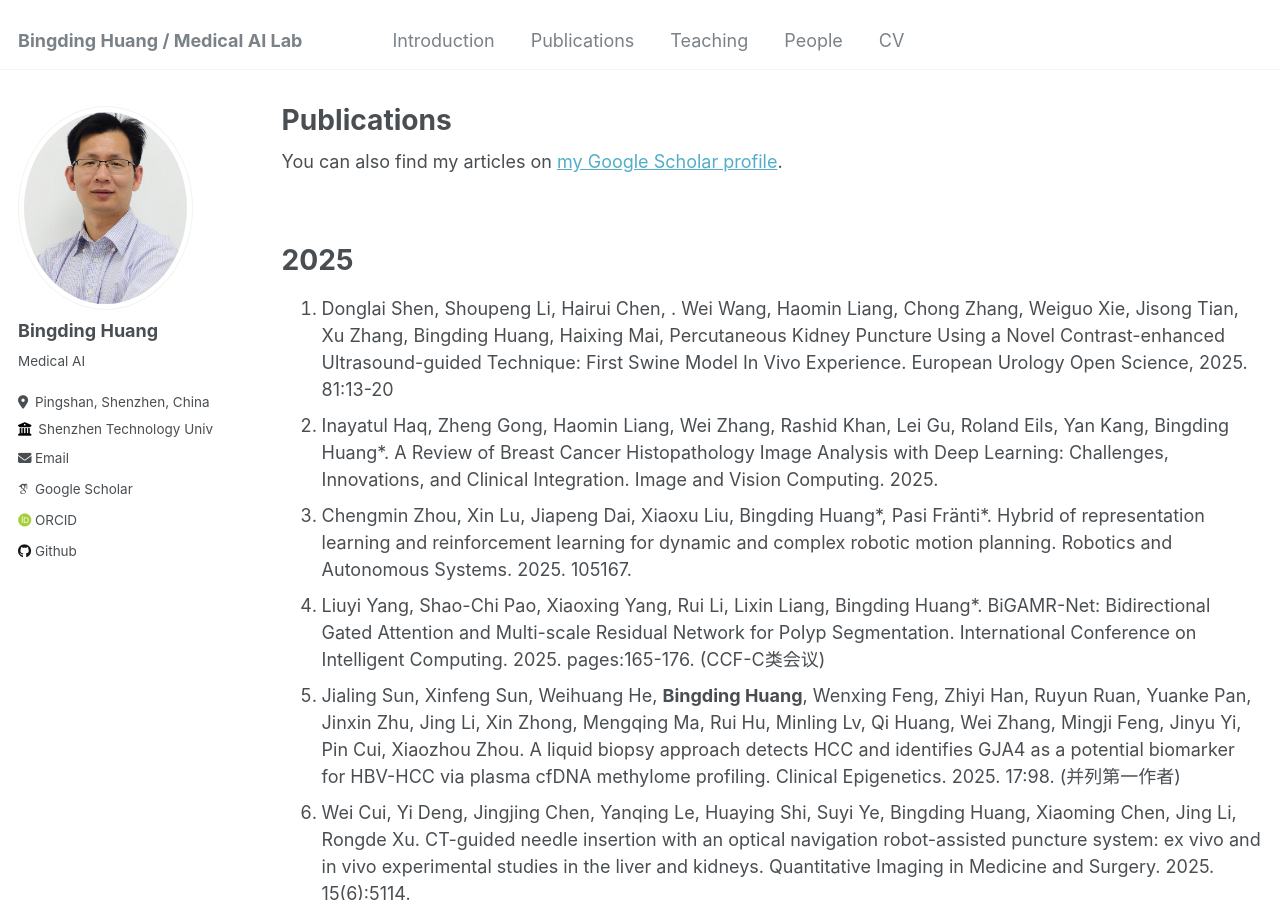
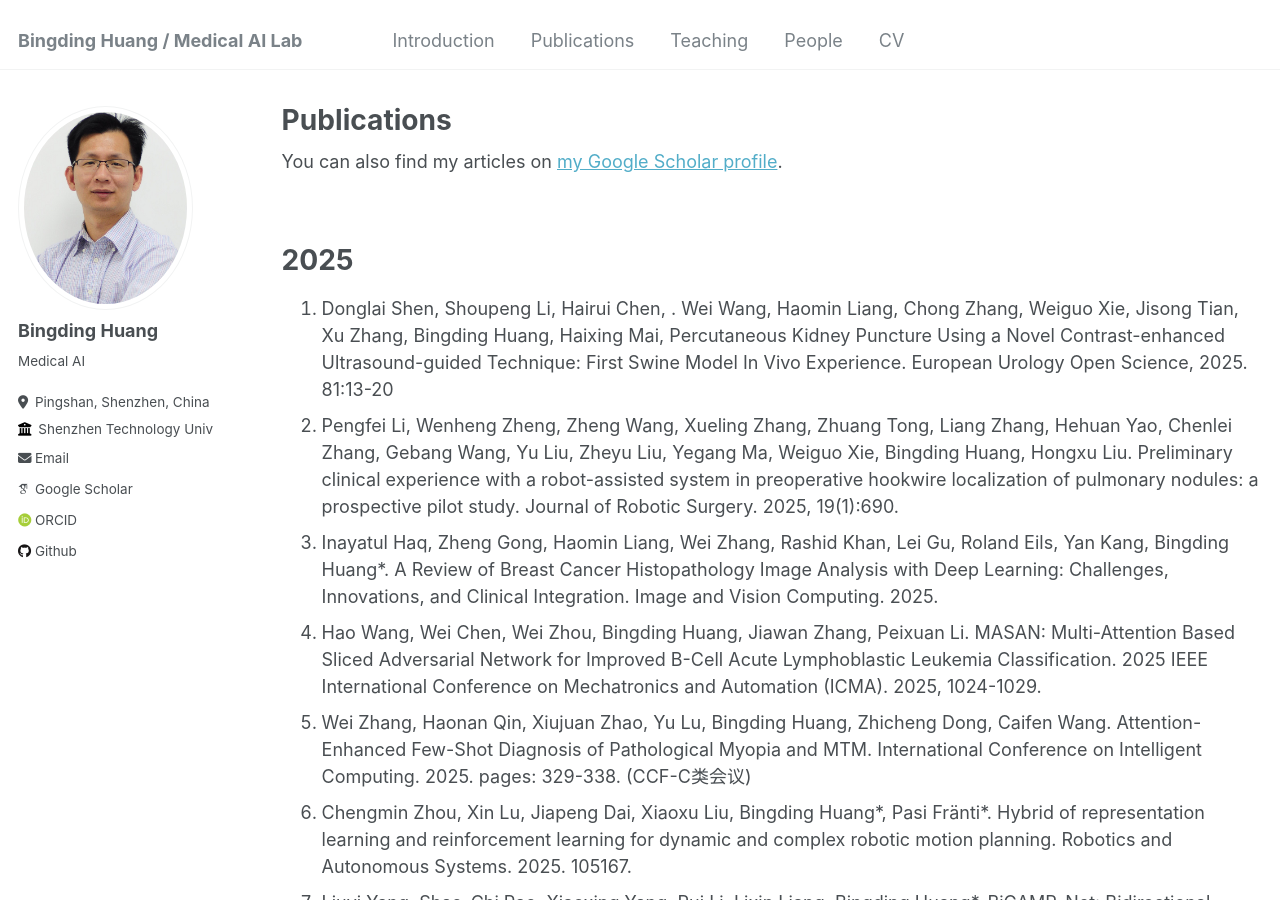
Before and after one commit to bingding/bingding.github.io, a Jekyll site: the page built from _pages/publications.md, in a window 1280 px wide and 900 px high. Built offline with Jekyll 4.4.1, drawn with Linux system fonts in a browser that asks for light colours; some web fonts are replaced.

Commit message:
add publications in 2025

```diff
--- a/_pages/introduction.html
+++ b/_pages/introduction.html
@@ -19,9 +19,10 @@ author_profile: true
 <h1> 研究领域</h1>
 <br>
 
-大模型微调技术、医学大模型、智能手术机器人，人工智能、深度学习、医疗影像学、大数据技术与应用、生物信息学、癌症早筛、精准医学、AI制药等
+大模型微调技术、医学大模型、智能手术机器人、人工智能、深度学习、医疗影像学、大数据技术与应用、生物信息学、癌症早筛、精准医学、AI制药等
 <br>
 <br>
 招收博士后和交流博士生
 <br>
 We  are hiring postdocs or joint PhD students in medical AI and LLM, please send me an email (huangbingding@sztu.edu.cn) if you are interested.
+<br>
--- a/_pages/publications.md
+++ b/_pages/publications.md
@@ -18,7 +18,13 @@ author_profile: true
 <li>
 Donglai Shen, Shoupeng Li, Hairui Chen, . Wei Wang, Haomin Liang, Chong Zhang, Weiguo Xie, Jisong Tian, Xu Zhang, Bingding Huang, Haixing Mai, Percutaneous Kidney Puncture Using a Novel Contrast-enhanced Ultrasound-guided Technique: First Swine Model In Vivo Experience. European Urology Open Science, 2025. 81:13-20
 <li>
+Pengfei Li, Wenheng Zheng, Zheng Wang, Xueling Zhang, Zhuang Tong, Liang Zhang, Hehuan Yao, Chenlei Zhang, Gebang Wang, Yu Liu, Zheyu Liu, Yegang Ma, Weiguo Xie, Bingding Huang, Hongxu Liu. Preliminary clinical experience with a robot-assisted system in preoperative hookwire localization of pulmonary nodules: a prospective pilot study. Journal of Robotic Surgery. 2025, 19(1):690.
+<li>
 Inayatul Haq, Zheng Gong, Haomin Liang, Wei Zhang, Rashid Khan, Lei Gu, Roland Eils, Yan Kang, Bingding Huang*. A Review of Breast Cancer Histopathology Image Analysis with Deep Learning: Challenges, Innovations, and Clinical Integration. Image and Vision Computing. 2025.
+<li>
+Hao Wang, Wei Chen, Wei Zhou, Bingding Huang, Jiawan Zhang, Peixuan Li. MASAN: Multi-Attention Based Sliced Adversarial Network for Improved B-Cell Acute Lymphoblastic Leukemia Classification. 2025 IEEE International Conference on Mechatronics and Automation (ICMA). 2025, 1024-1029.
+<li>
+Wei Zhang, Haonan Qin, Xiujuan Zhao, Yu Lu, Bingding Huang, Zhicheng Dong, Caifen Wang. Attention-Enhanced Few-Shot Diagnosis of Pathological Myopia and MTM. International Conference on Intelligent Computing. 2025. pages: 329-338. (CCF-C类会议)
 <li>
 Chengmin Zhou, Xin Lu, Jiapeng Dai, Xiaoxu Liu, Bingding Huang*, Pasi Fränti*. Hybrid of representation learning and reinforcement learning for dynamic and complex robotic motion planning. Robotics and Autonomous Systems. 2025. 105167.
 <li>
--- a/_pages/teaching.html
+++ b/_pages/teaching.html
@@ -17,4 +17,5 @@ author_profile: true
 
 <h1>2024-2025 第一学期</h1>
 人工智能导论
+
 <br>
```
